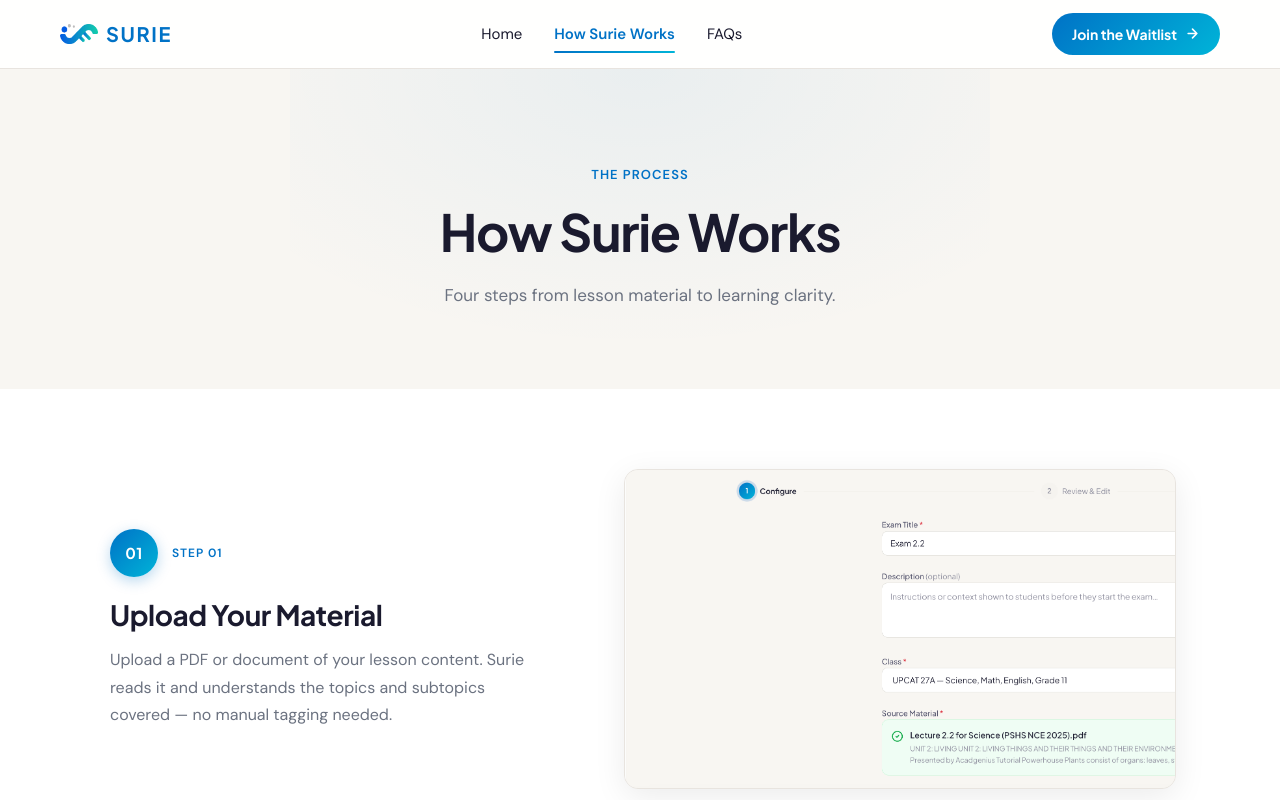
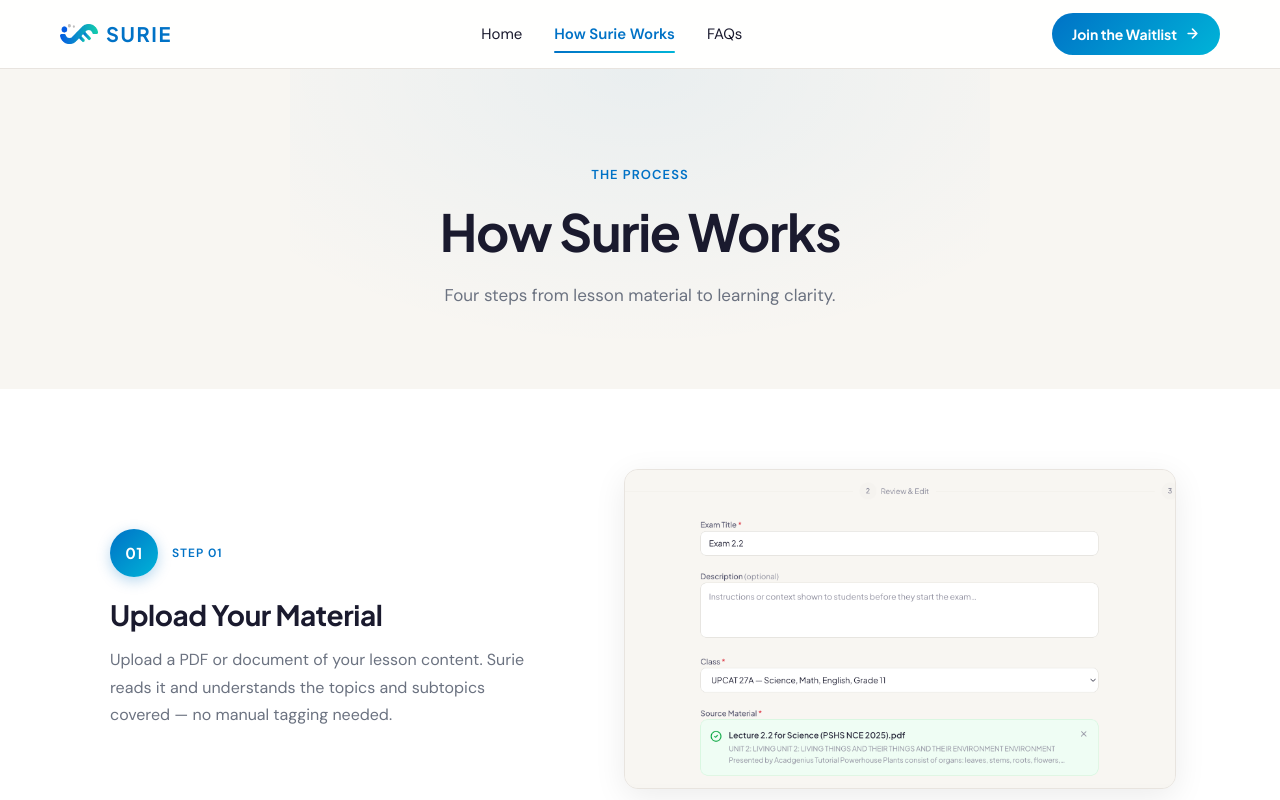
Before and after one commit to malena-ballon/surie-website, a Next.js app: page /how-surie-works in a window 1280 px wide. Shown: the top 800 px of the page. Built offline with nearby package versions, Linux system fonts and the light colour scheme.

Commit message:
update photos

```diff
--- a/src/app/(main)/how-surie-works/page.tsx
+++ b/src/app/(main)/how-surie-works/page.tsx
@@ -219,7 +219,7 @@
                       src={step.screenshot}
                       alt={step.alt}
                       fill
-                      style={{ objectFit: 'cover', objectPosition: 'top left' }}
+                      style={{ objectFit: 'cover', objectPosition: 'top center' }}
                     />
                   </div>
                 </div>
```
